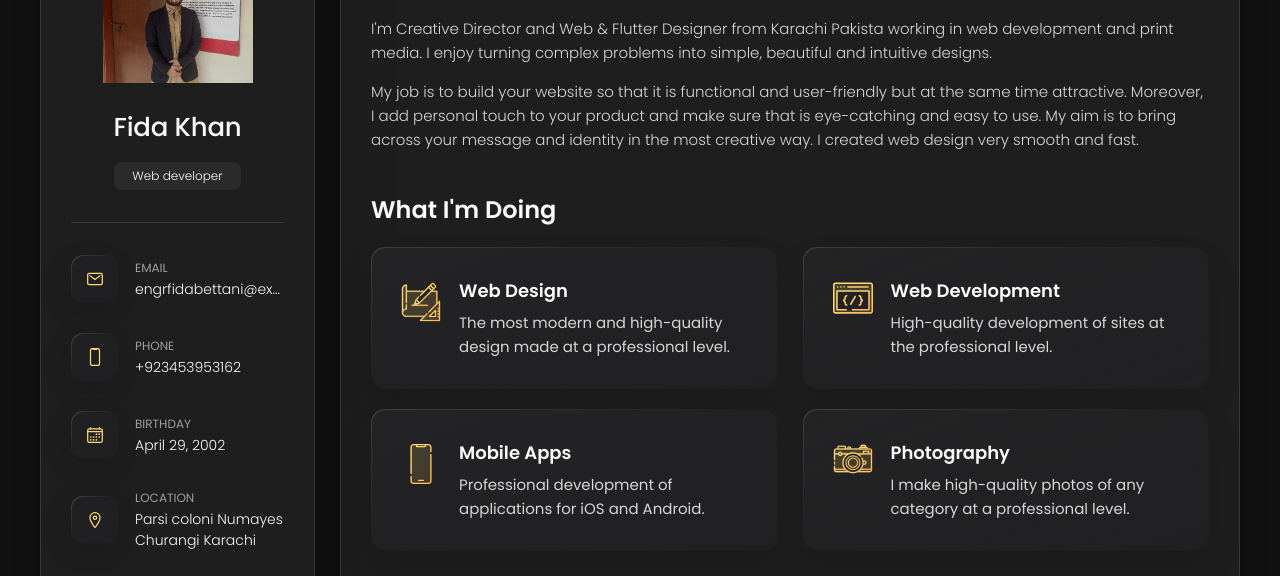
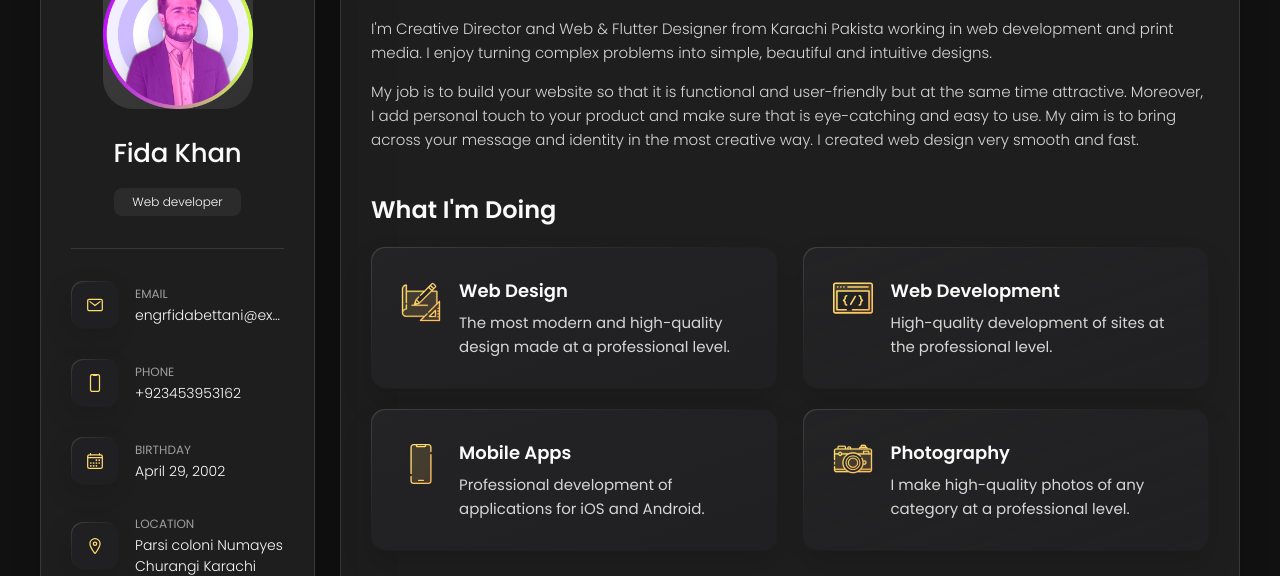
Before and after one commit to fidakhanProg/my-portfolio, a plain HTML site: page index.html in a window 1280 px wide. Shown: the part 162-738 px from the top of the page. Drawn offline with nearby package versions, Linux system fonts and the light colour scheme; files whose address does not match are found by name.

Commit message:
Update index.html

```diff
--- a/index.html
+++ b/index.html
@@ -46,7 +46,7 @@
       <div class="sidebar-info">
 
         <figure class="avatar-box">
-          <img src="images/fida.jpg" alt="Fida Khan" width="80">
+          <img src="images/picofme.png" alt="Fida Khan" width="80">
         </figure>
 
         <div class="info-content">
```
